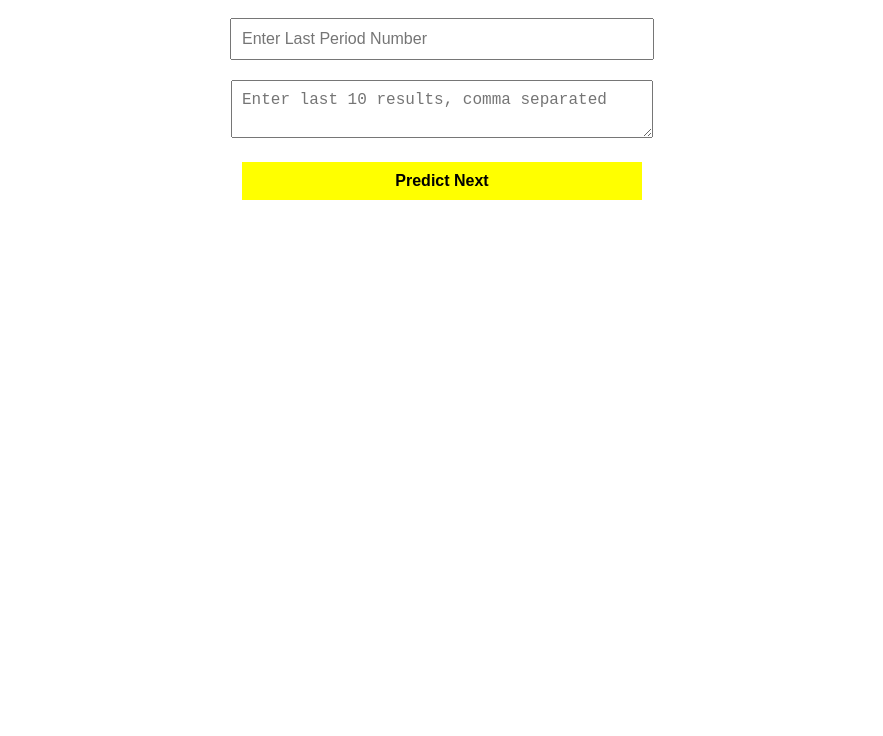
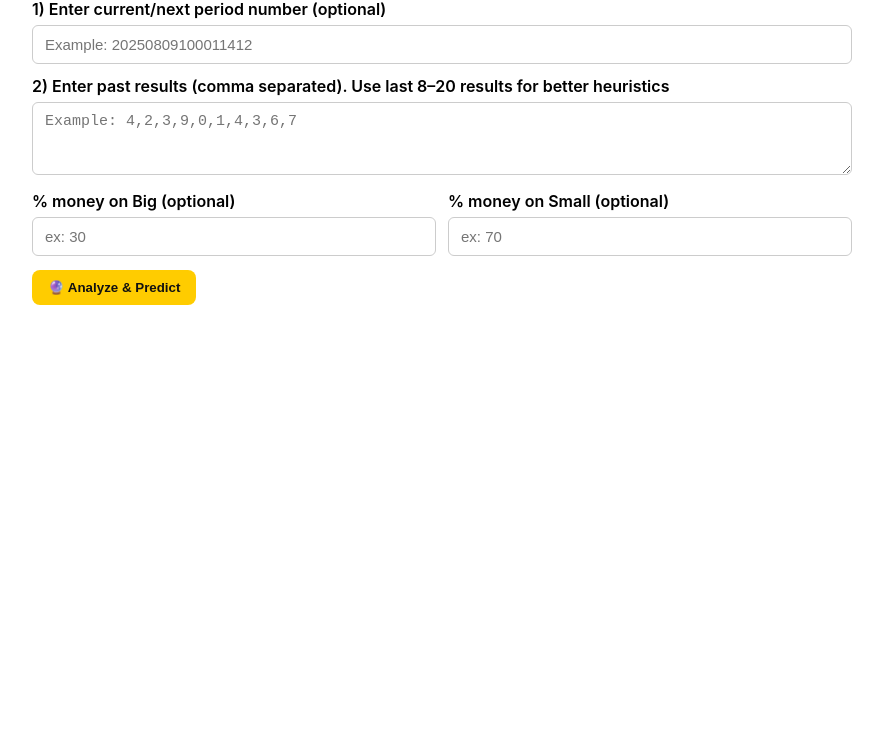
Before and after one commit to indusandil355-ctrl/Prediction-panel, a plain HTML site: page index.html in a window 1280 px wide. Shown: the part 88-824 px from the top of the page, without its empty margins (198-1081 px from the left). Before the commit the page ends 800 px from the top, so only its background shows below. Drawn offline with Linux system fonts and the light colour scheme.

Commit message:
Update index.html

```diff
--- a/index.html
+++ b/index.html
@@ -1,75 +1,163 @@
-<!DOCTYPE html>
-<html>
+<!doctype html>
+<html lang="en">
 <head>
-<meta charset="UTF-8">
-<title>Wingo AI Prediction</title>
-<style>
-    body {
-        background-color: white;
-        color: black;
-        font-family: Arial, sans-serif;
-        text-align: center;
-        padding: 20px;
+  <meta charset="utf-8" />
+  <title>Prediction Panel (Heuristic)</title>
+  <meta name="viewport" content="width=device-width,initial-scale=1" />
+  <style>
+    :root{
+      --bg:#ffffff;
+      --text:#000000;
+      --accent:#0b64d6;
+      --muted:#444;
+      --card:#f5f7fb;
+      --highlight:#ffcc00;
     }
-    input, button, textarea {
-        margin: 10px;
-        padding: 10px;
-        font-size: 16px;
-        width: 80%;
-        max-width: 400px;
+    html,body{height:100%;margin:0;font-family:Inter,system-ui,Arial,sans-serif;background:var(--bg);color:var(--text)}
+    .wrap{max-width:820px;margin:24px auto;padding:20px;border-radius:8px;}
+    h1{margin:0 0 12px;font-size:26px;color:var(--accent)}
+    label{display:block;font-weight:600;margin-top:12px;margin-bottom:6px}
+    input[type="text"], textarea, input[type="number"]{
+      width:100%;padding:10px 12px;border:1px solid #ccc;border-radius:6px;font-size:15px;color:var(--text);
+      box-sizing:border-box;background:#fff;
     }
-    button {
-        background-color: yellow;
-        color: black;
-        font-weight: bold;
-        border: none;
-        cursor: pointer;
+    .row{display:flex;gap:12px;flex-wrap:wrap}
+    .half{flex:1 1 180px}
+    .btn{
+      display:inline-block;padding:10px 16px;border-radius:8px;border:none;background:var(--highlight);
+      color:#111;font-weight:700;cursor:pointer;margin-top:14px;
     }
-    .result {
-        margin-top: 20px;
-        font-size: 20px;
-        font-weight: bold;
-    }
-</style>
+    .result-card{margin-top:18px;border-radius:8px;padding:14px;background:var(--card);box-shadow:0 1px 6px rgba(0,0,0,.06)}
+    .bigtext{font-size:20px;font-weight:700}
+    .muted{color:var(--muted);font-size:13px;margin-top:6px}
+    .bubbles{display:flex;gap:8px;flex-wrap:wrap;margin-top:8px}
+    .chip{padding:6px 10px;border-radius:999px;background:#fff;border:1px solid #ddd;font-weight:600}
+    .percent{font-weight:800;color:var(--accent)}
+    small.reason{display:block;margin-top:8px;color:var(--muted)}
+    footer{margin-top:20px;color:#666;font-size:13px}
+    @media (max-width:520px){ h1{font-size:20px}}
+  </style>
 </head>
 <body>
+  <div class="wrap">
+    <h1>Prediction Panel (Heuristic)</h1>
 
-<h2>Wingo AI Prediction</h2>
+    <label>1) Enter current/next period number (optional)</label>
+    <input id="period" type="text" placeholder="Example: 20250809100011412">
 
-<input type="number" id="period" placeholder="Enter Last Period Number">
-<br>
-<textarea id="results" placeholder="Enter last 10 results, comma separated"></textarea>
-<br>
-<button onclick="predict()">Predict Next</button>
+    <label>2) Enter past results (comma separated). Use last 8–20 results for better heuristics</label>
+    <textarea id="history" rows="3" placeholder="Example: 4,2,3,9,0,1,4,3,6,7"></textarea>
 
-<div class="result" id="output"></div>
+    <div class="row">
+      <div class="half">
+        <label>% money on Big (optional)</label>
+        <input id="pctBig" type="number" min="0" max="100" placeholder="ex: 30">
+      </div>
+      <div class="half">
+        <label>% money on Small (optional)</label>
+        <input id="pctSmall" type="number" min="0" max="100" placeholder="ex: 70">
+      </div>
+    </div>
 
-<script>
-function predict() {
-    let period = document.getElementById("period").value;
-    let results = document.getElementById("results").value.split(",").map(n => parseInt(n.trim())).filter(n => !isNaN(n));
+    <button class="btn" onclick="analyze()">🔮 Analyze & Predict</button>
 
-    if (results.length < 1) {
-        document.getElementById("output").innerText = "Please enter at least 1 previous result.";
-        return;
+    <div id="output" class="result-card" style="display:none">
+      <div id="summary" class="bigtext"></div>
+      <div id="details" class="muted"></div>
+      <div class="bubbles" id="candidates"></div>
+      <small class="reason" id="reason"></small>
+      <footer><small>Note: This is a heuristic client-side predictor for analysis/demo only. No guarantees.</small></footer>
+    </div>
+  </div>
+
+  <script>
+    function safeParseHistory(text){
+      if(!text) return [];
+      return text.split(',').map(s => s.trim()).filter(s => s !== '').map(s=>{
+        // if individual values are numeric single digits, parseInt; else if non-digit leave as string
+        let n = parseInt(s,10);
+        return (''+n === s || !isNaN(n)) ? n : s;
+      });
     }
 
-    // Basic pattern analysis: average + last digit
-    let avg = results.reduce((a,b) => a+b, 0) / results.length;
-    let lastDigit = Math.round(avg) % 10;
+    function analyze(){
+      const period = document.getElementById('period').value.trim();
+      const histText = document.getElementById('history').value.trim();
+      const pctBig = Number(document.getElementById('pctBig').value || 0);
+      const pctSmall = Number(document.getElementById('pctSmall').value || 0);
 
-    // Big/Small chance
-    let bigCount = results.filter(n => n >= 5).length;
-    let smallCount = results.length - bigCount;
-    let bigChance = (bigCount / results.length * 100).toFixed(1);
-    let smallChance = (smallCount / results.length * 100).toFixed(1);
+      const out = document.getElementById('output');
+      const summary = document.getElementById('summary');
+      const details = document.getElementById('details');
+      const candidates = document.getElementById('candidates');
+      const reason = document.getElementById('reason');
 
-    document.getElementById("output").innerHTML =
-        `Predicted Number: <b>${lastDigit}</b><br>
-         Big Chance: ${bigChance}%<br>
-         Small Chance: ${smallChance}%`;
-}
-</script>
+      const arr = safeParseHistory(histText);
 
+      if(arr.length < 1){
+        alert('Please enter at least 1 past result (better: 8–20).');
+        return;
+      }
+
+      // Count frequencies (works for numbers or strings)
+      const freq = {};
+      arr.forEach(x=>{
+        const key = String(x);
+        freq[key] = (freq[key]||0) + 1;
+      });
+
+      // Sort by frequency desc
+      const items = Object.keys(freq).map(k => ({val:k,count:freq[k]}))
+                  .sort((a,b)=> b.count - a.count);
+
+      // Top 3 candidates
+      const top = items.slice(0,3);
+
+      // compute big/small percentages from history (if numeric digits 0-9)
+      let numeric = arr.filter(x => typeof x === 'number' && !isNaN(x));
+      let bigCount = numeric.filter(n => Number(n) >= 5).length;
+      let smallCount = numeric.filter(n => Number(n) < 5).length;
+      let total = numeric.length || arr.length; // fallback to length
+      let bigPct = total ? Math.round((bigCount/total)*10000)/100 : 0;
+      let smallPct = total ? Math.round((smallCount/total)*10000)/100 : 0;
+
+      // If user provided stake distribution, combine it in a simple way to bias output
+      // (this is purely a UI heuristic, not a real model)
+      let biasText = '';
+      if(pctBig || pctSmall){
+        const sum = (pctBig||0) + (pctSmall||0);
+        if(sum === 0 || sum !== 100){
+          biasText = 'Note: stake % not summing to 100 ignored.';
+        } else {
+          biasText = `User stake distribution: Big ${pctBig}% / Small ${pctSmall}%.`;
+          // adjust big/small pct slightly toward user stake (simple linear blend)
+          bigPct = Math.round((bigPct*0.6 + pctBig*0.4)*100)/100;
+          smallPct = Math.round(100 - bigPct,2);
+        }
+      }
+
+      // Decide predicted category: choose whichever has higher pct
+      const predictedCategory = bigPct > smallPct ? 'Big' : (smallPct > bigPct ? 'Small' : 'Neutral');
+
+      // Prepare output
+      summary.innerHTML = `Prediction for period ${period ? ('<strong>'+period+'</strong>') : '(no period provided)'}: <span style="color:#111;background:var(--highlight);padding:4px 8px;border-radius:6px;margin-left:8px">${predictedCategory}</span>`;
+      details.innerHTML = `History length: ${arr.length} • Most frequent: ${items[0].val} (${items[0].count} times) • Big chance: <span class="percent">${bigPct}%</span> • Small chance: <span class="percent">${smallPct}%</span><br>${biasText}`;
+      candidates.innerHTML = '';
+      top.forEach(t => {
+        const p = Math.round((t.count/arr.length)*10000)/100;
+        const node = document.createElement('div');
+        node.className = 'chip';
+        node.innerHTML = `#${t.val} — ${p}%`;
+        candidates.appendChild(node);
+      });
+
+      // Reason (very short heuristic explanation)
+      reason.innerText = `Reason: Based on frequency of recent history and parity (big/small) distribution. This is a heuristic estimate only.`;
+
+      out.style.display = 'block';
+      // scroll to output on small screens
+      setTimeout(()=> out.scrollIntoView({behavior:'smooth', block:'center'}),200);
+    }
+  </script>
 </body>
 </html>
```
